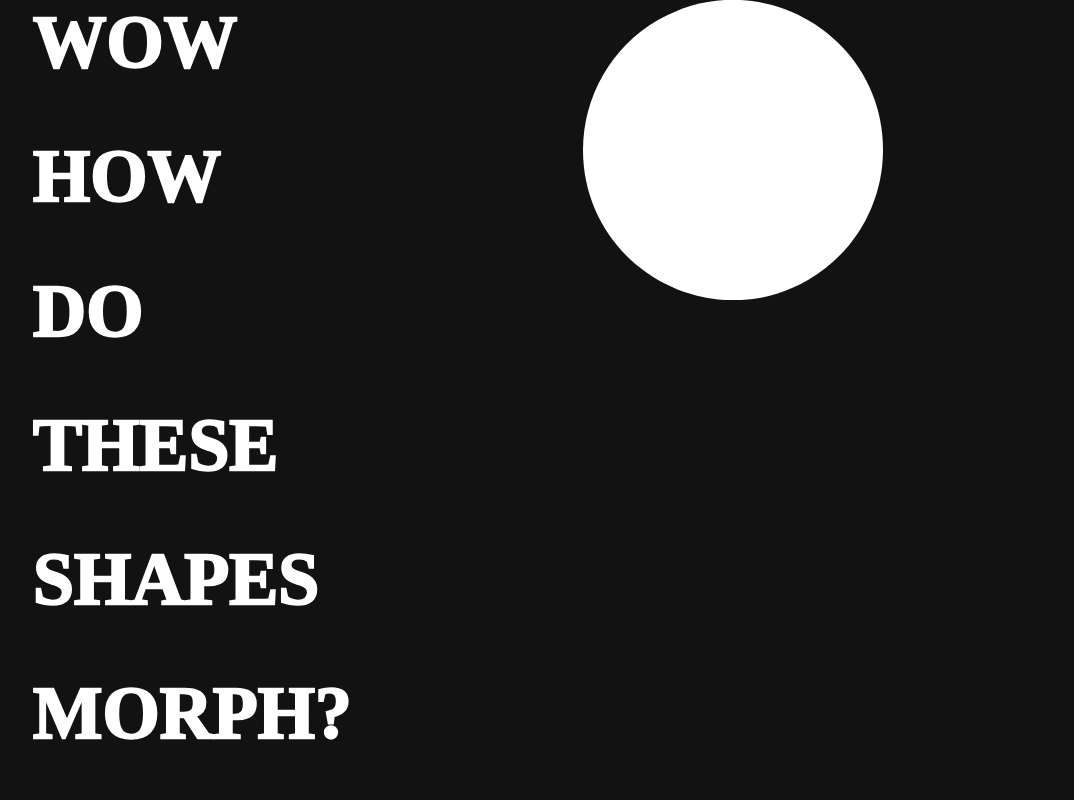
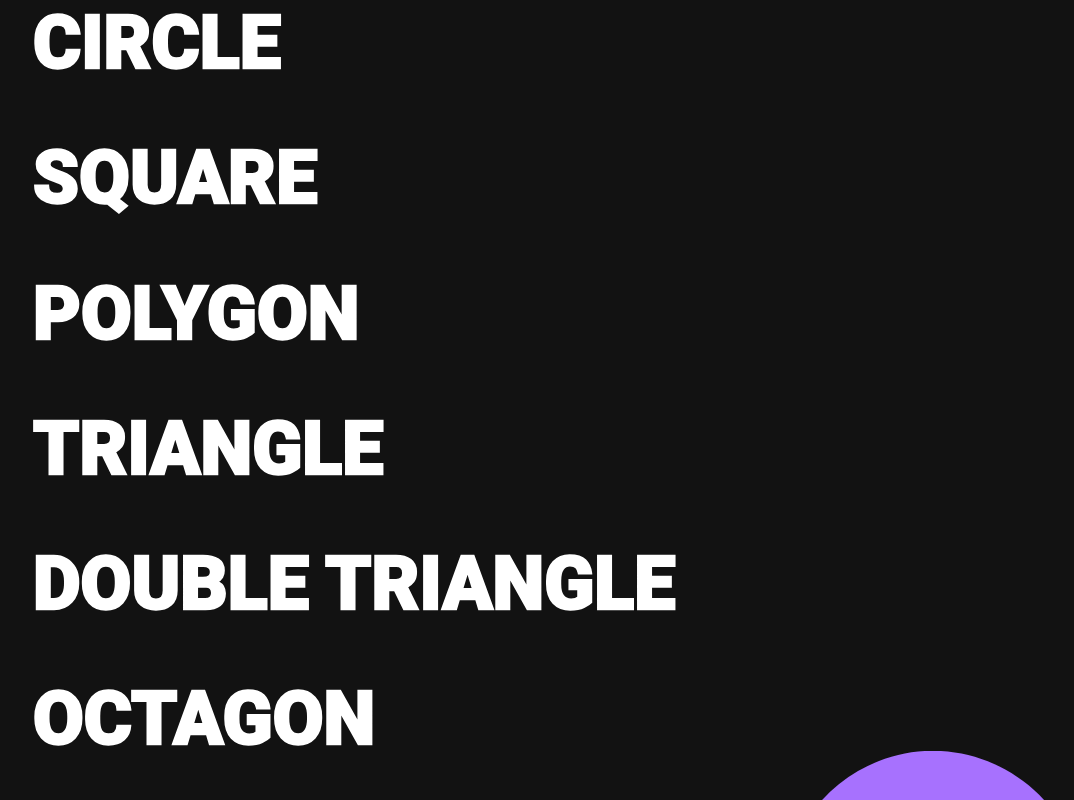
Before and after one commit to GawronDev/react-morphing-shapes, a React (Vite) app: page / in a window 1280 px wide. Shown: the whole page, without its empty margins (17-1091 px from the left). Built offline with nearby package versions, Linux system fonts and the light colour scheme.

Commit message:
Working on adding movement animations

```diff
--- a/src/App.jsx
+++ b/src/App.jsx
@@ -4,91 +4,74 @@ import Shape from './components/Shape';
 
 function App() {
 
-  let tl = gsap.timeline({ delay: 0.5 });
+  const [currentShape, setcurrentShape] = useState("CIRCLE");
 
-  const [currentShape, setcurrentShape] = useState("CIRCLE");
+  const width = window.innerWidth;
+  const height = window.innerHeight;
+
+  const min = 0;
+  const max = width;
+
+  function degreeToRadian(deg) {
+    return deg * (Math.PI / 180);
+  }
+
+  function clamp(number) {
+    return Math.max(min, Math.min(number, max));
+  }
+
+  function random(factor) {
+    return clamp(Math.floor(Math.random() * factor));
+  }
+
+  useEffect(()=>{
+    let shapes = document.getElementById("shapes_wrapper").children;
+    for(let i = 0; i < document.getElementById("shapes_wrapper").children.length; i++){
+      movementAnimation(shapes[i]);
+    }
+  },[])
+
+  function movementAnimation(shape){
+    // Create a random movement animation
+    var x = random(width);
+    var y = random(height);
+    shape.style.transform = "translate(" + x + "px, " + y + "px)";
+  }
 
   return (
     <div className='main-wrapper'>
       <div className='full-size text'>
-        <h1>WOW</h1>
-        <h1>HOW</h1>
-        <h1>DO</h1>
-        <h1>THESE</h1>
-        <h1>SHAPES</h1>
-        <h1>MORPH?</h1>
+        <h1>CIRCLE</h1>
+        <h1>SQUARE</h1>
+        <h1>POLYGON</h1>
+        <h1>TRIANGLE</h1>
+        <h1>DOUBLE TRIANGLE</h1>
+        <h1>OCTAGON</h1>
       </div>
-      <div className="shapes-wrapper">
+      <div className="shapes-wrapper" id="shapes_wrapper">
         <Shape key="1" shape={currentShape} />
+        <Shape key="2" shape={currentShape} />
+        <Shape key="3" shape={currentShape} />
+        <Shape key="4" shape={currentShape} />
       </div>
       <div className="full-size outline" >
-        <h1 onMouseOver={()=> setcurrentShape("CIRCLE")}>WOW</h1>
-        <h1 onMouseOver={()=> setcurrentShape("RECTANGLE")}>HOW</h1>
-        <h1 onMouseOver={()=> setcurrentShape("POLYGON")}>DO</h1>
-        <h1 onMouseOver={()=> setcurrentShape("OCTAGON")}>THESE</h1>
-        <h1 onMouseOver={()=> setcurrentShape("DOUBLETRIANGLE")}>SHAPES</h1>
-        <h1 onMouseOver={()=> setcurrentShape("OCTAGON")}>MORPH?</h1>
+        <h1 onMouseOver={() => setcurrentShape("CIRCLE")}>CIRCLE</h1>
+        <h1 onMouseOver={() => setcurrentShape("RECTANGLE")}>SQUARE</h1>
+        <h1 onMouseOver={() => setcurrentShape("POLYGON")}>POLYGON</h1>
+        <h1 onMouseOver={() => setcurrentShape("TRIANGLE")}>TRIANGLE</h1>
+        <h1 onMouseOver={() => setcurrentShape("DOUBLETRIANGLE")}>DOUBLE TRIANGLE</h1>
+        <h1 onMouseOver={() => setcurrentShape("OCTAGON")}>OCTAGON</h1>
       </div>
     </div>
   )
 }
+export default App
 
-// const width = window.innerWidth;
-// const height = window.innerHeight;
 
-// const min = 0;
-// const max = width;
 
-// function degreeToRadian(deg) {
-//   return deg * (Math.PI / 180);
-// }
 
-// function clamp(number) {
-//   return Math.max(min, Math.min(number, max));
-// }
-
-// function random(factor) {
-//   return clamp(Math.floor(Math.random() * factor));
-// }
 
 // useEffect(() => {
-//   let x1 = width / 2;
-//   let x2 = width;
-//   let y1 = height / 2;
-//   let y2 = height;
-
-//   let r1 = 0;
-//   let r2 = 50;
-
-
-//   let deg1 = random(width);
-//   let deg2 = random(width);
-
-//   let xi1 = width / 2;
-//   let xi2 = width / 2;
-
-//   let yi1 = height / 2.5;
-//   let yi2 = height / 2;
-
-
-//   const size = height / 5;
-
-//   let s = Snap("#svg");
-
-//   if(document.getElementById("svg").children.length < 4){
-//     console.log(document.getElementById("svg").children);
-//     var circle1 = s.circle(x1, y1, size);
-//     var circle2 = s.circle(x2, y2, size / 1.5);
-
-//     shapes.push(circle1);
-//     shapes.push(circle2);
-//   } else {
-//     return
-//   }
-
-//   circle1.attr({ fill: "#C595FF" });
-//   circle2.attr({ fill: "#B06EFF" });
-
 //   function animate_cricle() {
 //     if (x1 <= 0 || x1 >= width || y1 <= 0 || y1 >= height) {
 //       xi1 = x1 > width / 2 ? x1 - 1 : x1 + 1;
@@ -125,6 +108,4 @@ function App() {
 //     requestAnimationFrame(animate_cricle);
 //   }
 //   animate_cricle();
-
 // }, [])
-export default App
--- a/src/components/Shape.jsx
+++ b/src/components/Shape.jsx
@@ -13,13 +13,12 @@ var initial_chagne = false;
 
 export default function Shape(props) {
     useEffect(() => {
-        var s = Snap("#shape");
+        var s = Snap('#shape');
         // Avoid overwrite by rerendering
         if(shape == ""){
-            console.log("Shape");
             shape = s.path({
-                fill: 'white',
-                d: "M100"
+                fill: '#A771FE',
+                d: "M100 300",
             });
         }
     }, [])
--- a/src/index.css
+++ b/src/index.css
@@ -21,22 +21,21 @@ body {
 
 .full-size>* {
   flex: 1;
-  font-family: 'Unbounded';
+  font-family: 'Roboto';
   font-style: normal;
   font-weight: 900;
   font-size: 9.2vh;
 }
 
 .shapes-wrapper {
+  overflow: hidden;
   z-index: 3;
   height: 100%;
-  width: 400px;
-  margin-left: 600px;
+  width: 100%;
   position: absolute;
 }
 
 .shape {
-  transform: translate(var(--x), var(--y));
   position: absolute;
   aspect-ratio: 1 / 1;
   width: 300px;
```
